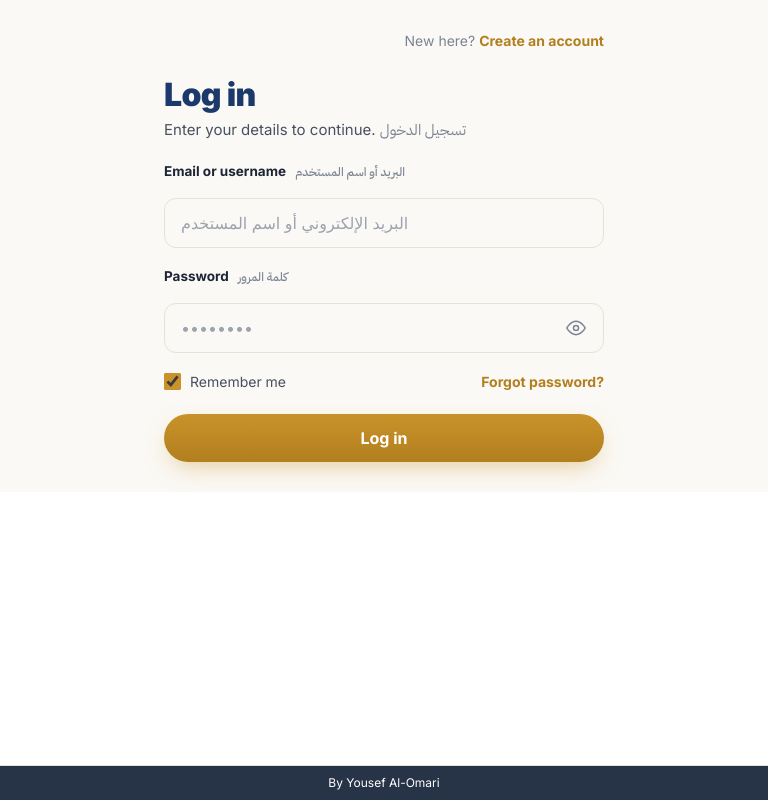
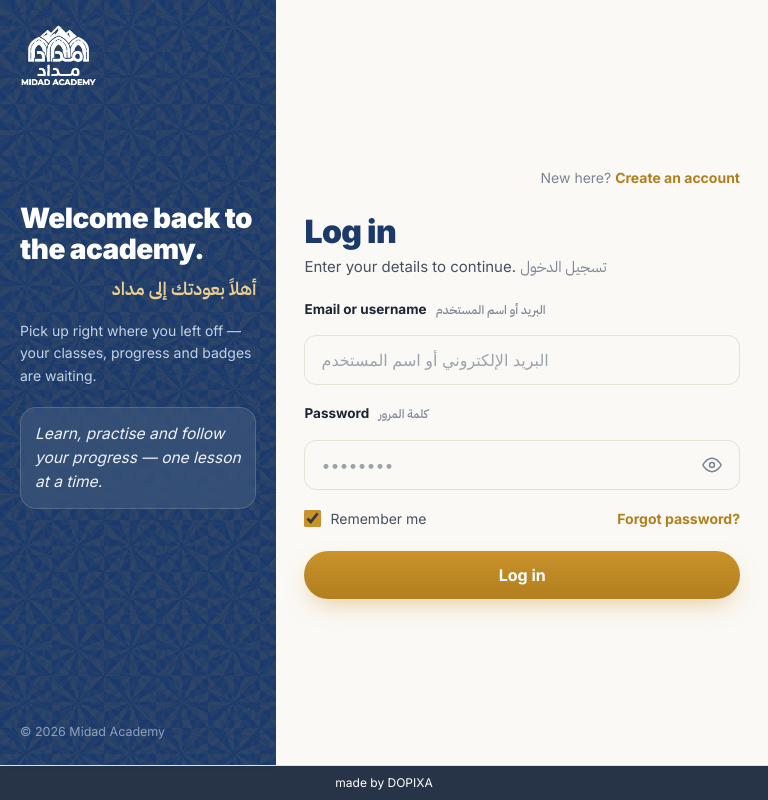
Before and after one commit to saifalamr/midad-academy, a Next.js app in the folder apps/web/: page /login in a window 768 px wide. Built offline with nearby package versions, Linux system fonts and the light colour scheme; no server answers.

Commit message:
Fix login two-column layout on desktop and iPad; credit DOPIXA

```diff
--- a/apps/web/src/app/(auth)/login/page.tsx
+++ b/apps/web/src/app/(auth)/login/page.tsx
@@ -188,7 +188,7 @@ export default function LoginPage() {
           borderTop: '1px solid var(--line)',
         }}
       >
-        By Yousef Al-Omari
+        made by DOPIXA
       </div>
     </div>
   );
--- a/apps/web/src/app/globals.css
+++ b/apps/web/src/app/globals.css
@@ -313,8 +313,8 @@
 /* ============================================================
    AUTH PAGES (login / register)
    ============================================================ */
-.midad .auth{display:grid;grid-template-columns:.92fr 1.08fr;min-height:100vh}
-.midad .auth-side{padding:40px 48px;display:flex;flex-direction:column;color:#fff;position:relative}
+.midad.auth{display:grid;grid-template-columns:minmax(240px,.72fr) minmax(0,1.28fr);min-height:100svh;padding-bottom:34px}
+.midad .auth-side{min-width:0;padding:28px 32px;display:flex;flex-direction:column;color:#fff;position:relative}
 .midad .brand-light .bn{gap:2px}
 .midad .brand-light .bn span{font-size:11px;letter-spacing:.18em}
 .midad .auth-side-body{margin:auto 0;max-width:420px}
@@ -360,8 +360,15 @@
 .midad .auth-error{background:#fde6df;border:1px solid #f5bdb6;border-radius:12px;
   padding:12px 16px;font-size:14px;color:#c93b31;margin-bottom:18px}
 
-@media(max-width:880px){
-  .midad .auth{grid-template-columns:1fr}
+@media(min-width:601px) and (max-width:1024px){
+  .midad .auth-side{padding:24px 20px}
+  .midad .auth-head{font-size:28px}
+  .midad .auth-head-ar{font-size:18px}
+  .midad .auth-side-p{font-size:14px}
+  .midad .auth-quote{padding:14px;margin-top:20px}
+}
+@media(max-width:600px){
+  .midad.auth{grid-template-columns:1fr}
   .midad .auth-side{display:none}
 }
 
--- a/apps/web/src/app/page.tsx
+++ b/apps/web/src/app/page.tsx
@@ -72,7 +72,7 @@ export default function HomePage() {
             <Link href="/contact">تواصل معنا</Link>
             <Link href="/help">المساعدة</Link>
           </nav>
-          <small>By Yousef Al-Omari</small>
+          <small>made by DOPIXA</small>
         </footer>
       </div>
     </HomeExperience>
```
